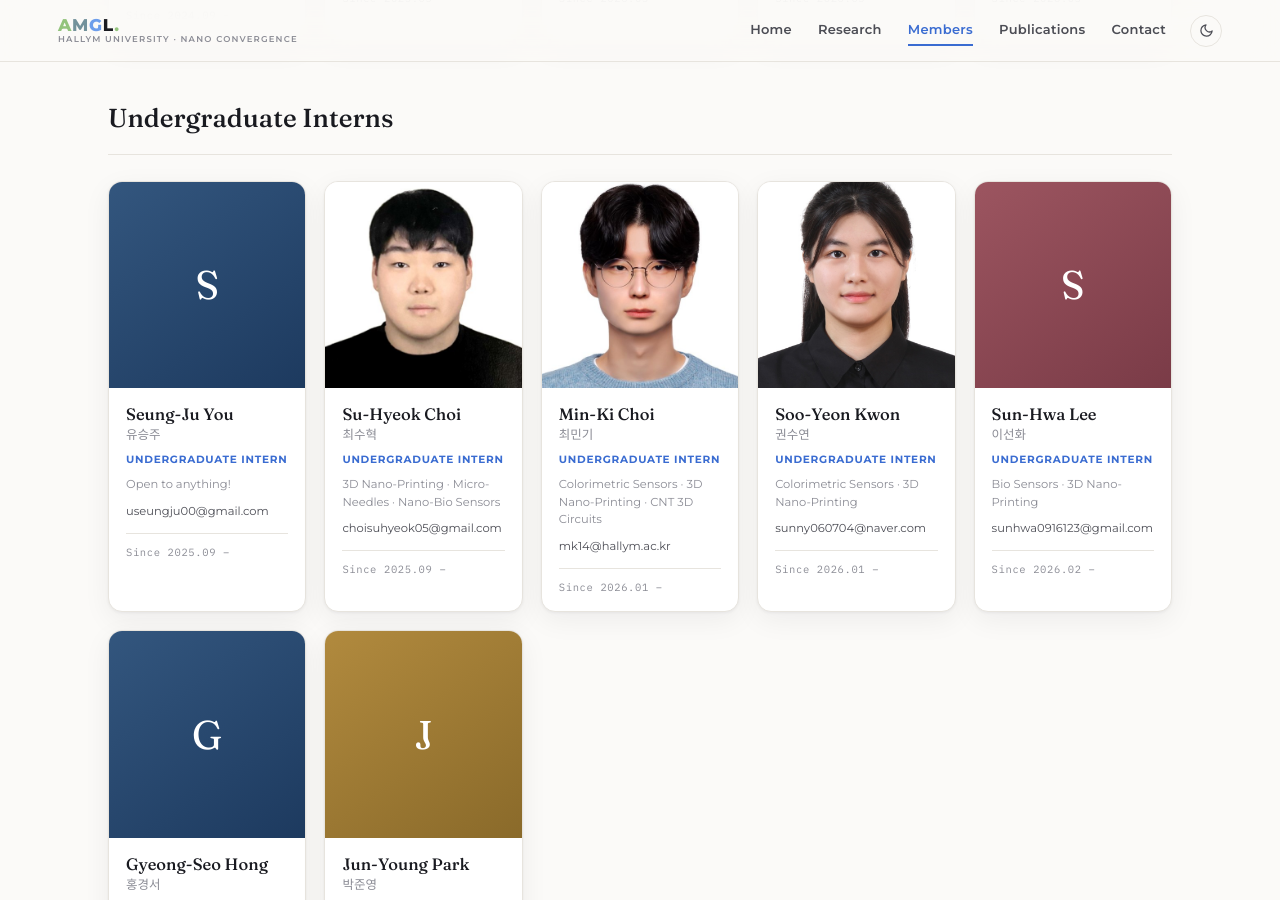
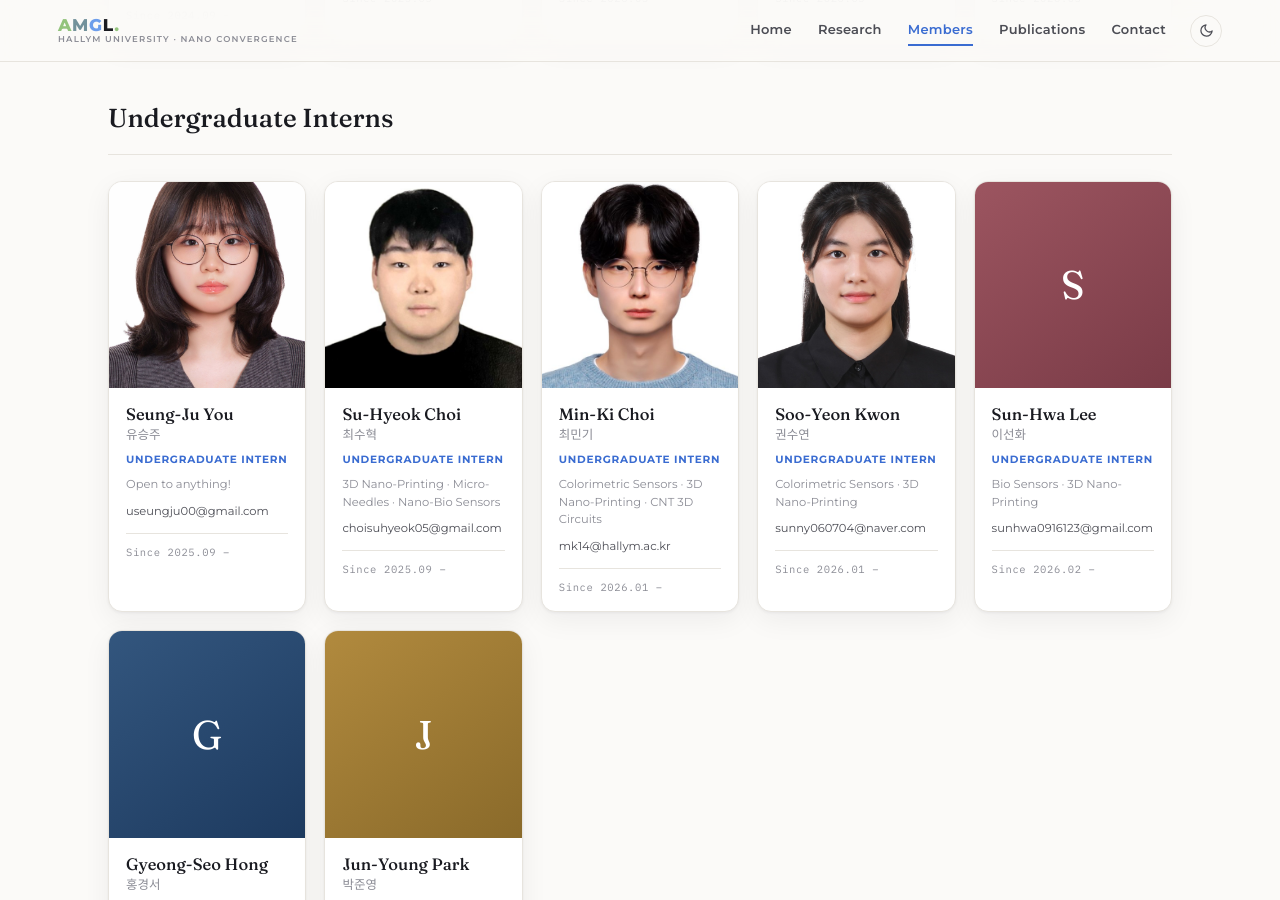
Before and after one commit to HTKRS/AMGL, a Jekyll site: the page built from members.html, in a window 1280 px wide and 900 px high, scrolled down 1885 px. Built offline with Jekyll 4.4.1, drawn with Linux system fonts in a browser that asks for light colours.

Commit message:
Update _data/members.yml (via Pages CMS)

```diff
--- a/_data/members.yml
+++ b/_data/members.yml
@@ -70,6 +70,7 @@ groups:
         period: 2025.09 –
         email: useungju00@gmail.com
         interests: Open to anything!
+        photo: Seung-Ju You.jpg
       - name_en: Su-Hyeok Choi
         name_kr: 최수혁
         role: Undergraduate Intern
```
